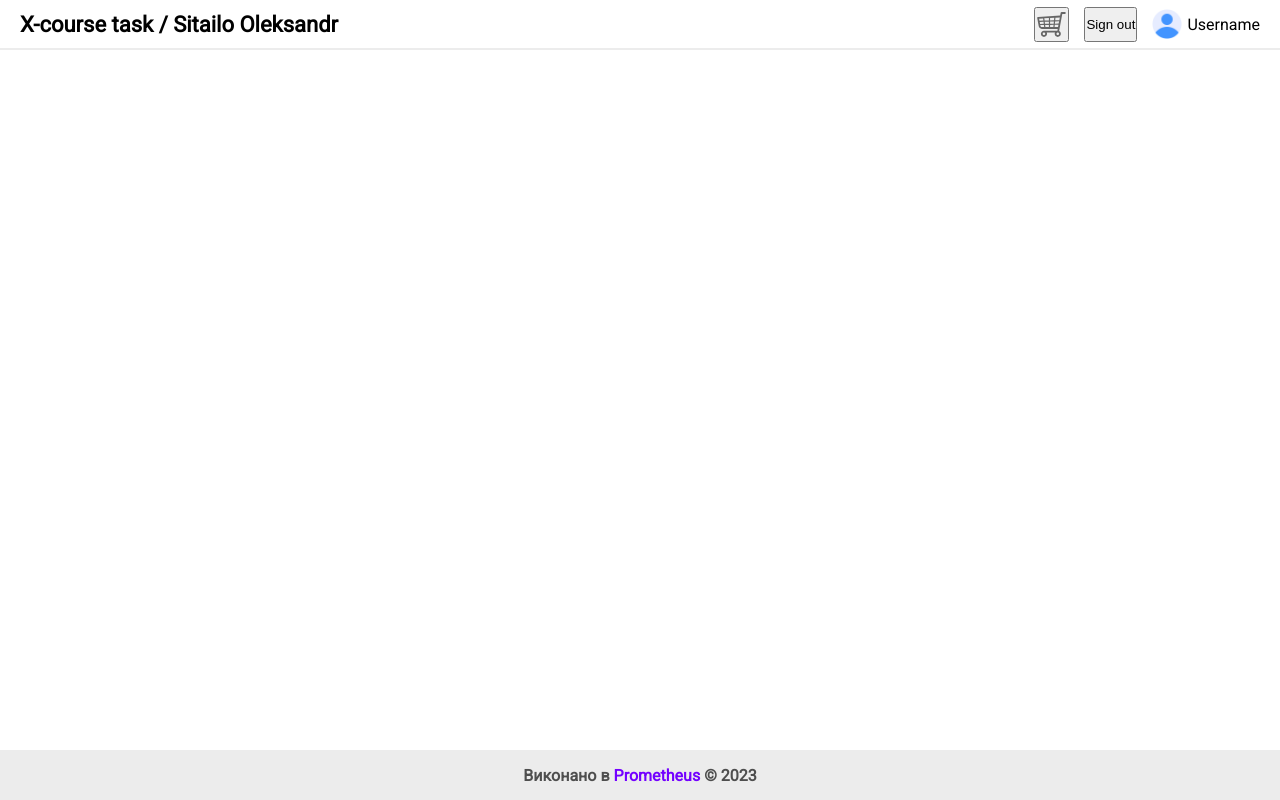
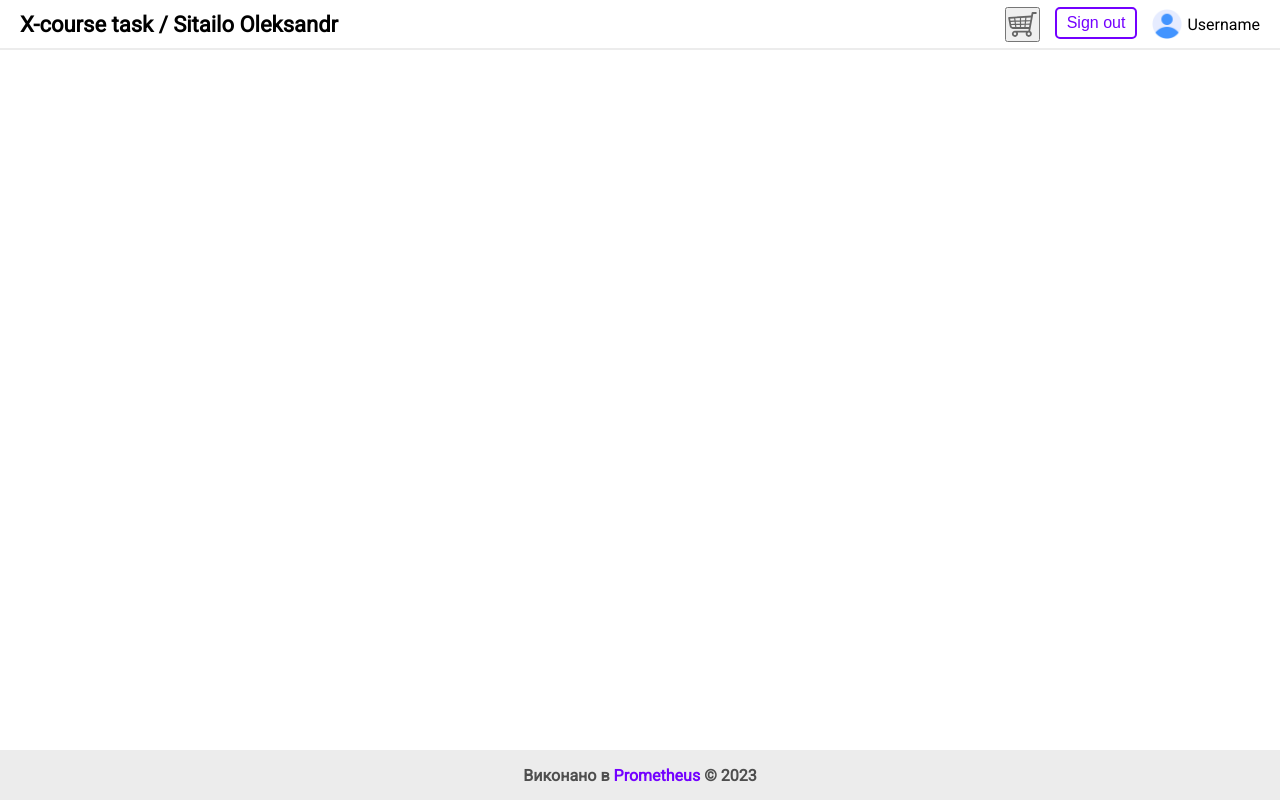
Before and after one commit to SoleksandrS/CiklumCourseProject, a React (Vite) app in the folder X-course-task/: page / in a window 1280 px wide. Built offline with nearby package versions, Linux system fonts and the light colour scheme.

Commit message:
feat: add Button component

```diff
--- /dev/null
+++ b/X-course-task/src/components/Button/Button.module.scss
@@ -0,0 +1,46 @@
+@import "../../scss/variables.scss";
+
+.button {
+  font-size: 1.6rem;
+  height: fit-content;
+  padding: 7px 10px;
+  cursor: pointer;
+  border-radius: 5px;
+  border: none;
+  transition: background-color .3s ease,
+              color .3s ease,
+              border-color .3s ease;
+
+  &.primary {
+    color: $colorContentLightMax;
+    background-color: $colorPrimary;
+
+    &:hover {
+      background-color: $colorPrimaryLight1;
+    }
+
+    &:active {
+      background-color: $colorPrimaryDark;
+    }
+  }
+
+  &.transparent {
+    background-color: transparent;
+    color: $colorPrimary;
+    padding-top: 5px;
+    padding-bottom: 5px;
+    border: 2px solid $colorPrimary;
+
+    &:hover {
+      border-color: $colorPrimaryDark;
+      background-color: $colorPrimaryLight2;
+      color: $colorPrimaryDark;
+    }
+
+    &:active {
+      border-color: $colorPrimaryLight1;
+      background-color: $colorPrimaryLight1;
+      color: $colorContentLightMax;
+    }
+  }
+}
--- /dev/null
+++ b/X-course-task/src/components/Button/Button.tsx
@@ -0,0 +1,32 @@
+import React, { useMemo } from 'react';
+
+import styles from './Button.module.scss';
+
+interface ButtonProps {
+  children?: React.ReactNode;
+  type?: 'button' | 'submit' | 'reset';
+  className?: string;
+  disabled?: boolean;
+  title?: string;
+  onClick?: () => void;
+  typeStyleBtn?: 'primary' | 'transparent';
+}
+
+function Button(props: ButtonProps) {
+  const { children, className, typeStyleBtn, ...rest } = props;
+
+  const buttonClassName = useMemo(() => {
+    let str = styles['button'];
+    if (typeStyleBtn) str += ` ${styles[typeStyleBtn]}`;
+    if (className) str += ` ${className}`;
+    return str;
+  }, [typeStyleBtn, className]);
+
+  return (
+    <button className={buttonClassName} {...rest}>
+      {children}
+    </button>
+  );
+}
+
+export default Button;
--- a/X-course-task/src/components/Footer/Footer.module.scss
+++ b/X-course-task/src/components/Footer/Footer.module.scss
@@ -25,7 +25,7 @@
   transition: color .3s ease;
 
   &:hover {
-    color: $colorPrimaryLight;
+    color: $colorPrimaryLight1;
   }
 
   &:active {
--- a/X-course-task/src/components/Header/Header.tsx
+++ b/X-course-task/src/components/Header/Header.tsx
@@ -1,5 +1,6 @@
 import cartIcon from '../../assets/images/cart.svg';
 import avatarIcon from '../../assets/images/avatar.png';
+import { Button } from '../';
 
 import styles from './Header.module.scss';
 
@@ -12,7 +13,9 @@ function Header() {
           <button className={styles['button-cart']}>
             <img src={cartIcon} alt="cart" />
           </button>
-          <button>Sign out</button>
+          <Button onClick={() => console.log('Sign out')} typeStyleBtn="transparent">
+            Sign out
+          </Button>
           <div className={styles['user']}>
             <img src={avatarIcon} alt="avatar" className={styles['avatar']} />
             <p className={styles['name']}>Username</p>
--- a/X-course-task/src/components/index.ts
+++ b/X-course-task/src/components/index.ts
@@ -1,4 +1,5 @@
+import Button from './Button/Button';
 import Footer from './Footer/Footer';
 import Header from './Header/Header';
 
-export { Footer, Header };
+export { Button, Footer, Header };
--- a/X-course-task/src/scss/variables.scss
+++ b/X-course-task/src/scss/variables.scss
@@ -1,9 +1,11 @@
 $colorPrimary: #7300FF;
-$colorPrimaryLight: #8E30FF;
+$colorPrimaryLight1: #8E30FF;
+$colorPrimaryLight2: #e6d1ff;
 $colorPrimaryDark: #5100B3;
 
 $colorContent: #000000;
 $colorContentLight: #4e4e4e;
+$colorContentLightMax: #FFFFFF;
 
 $colorBackground: #FFFFFF;
 $colorBackgroundDark: #ECECEC;
```
